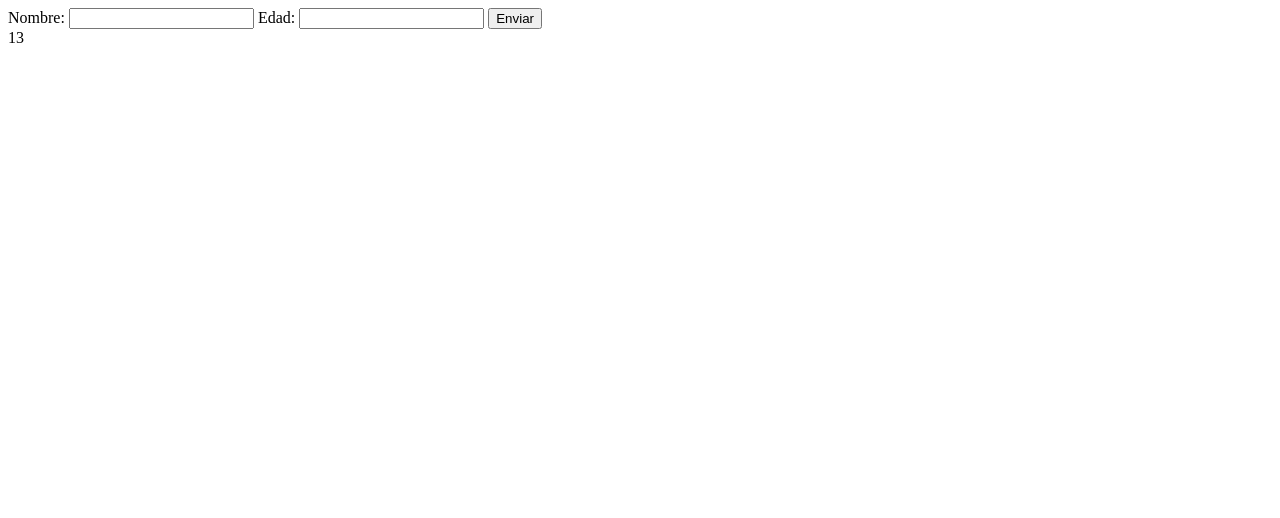
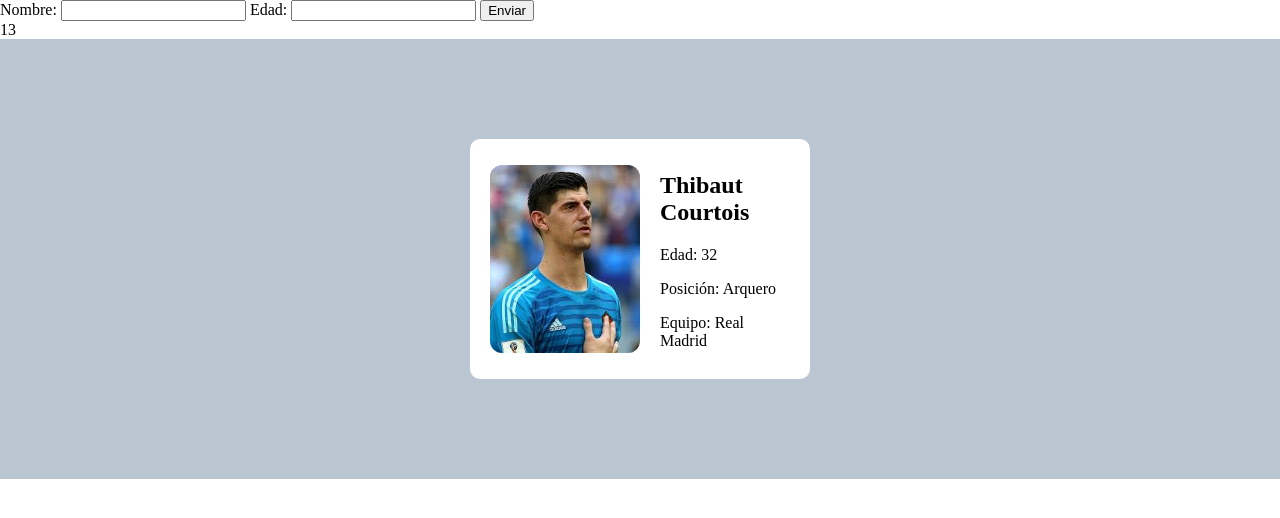
Before and after one commit to jeanpier22/Lenguajes-Ciclo2, a plain HTML site: page JS/index.html in a window 1280 px wide. Drawn offline with Linux system fonts and the light colour scheme.

Commit message:
JS - Sesión 2

```diff
--- /dev/null
+++ b/JS/diseño.js
@@ -0,0 +1,15 @@
+perfil = `
+        <div class="player-profile">
+            <img class="player-image" src="./img/courtois.jpeg" alt="">
+            <div class="player-info">
+                <h1 class="player-name">Thibaut Courtois</h1>
+                <p class="player-age">Edad: 32</p>
+                <p class="player-position">Posición: Arquero</p>
+                <p class="player-team">Equipo: Real Madrid</p>
+            </div>
+        </div>
+
+`;
+
+const profile = document.querySelector(".players");
+profile.innerHTML = perfil;
--- a/JS/index.css
+++ b/JS/index.css
@@ -0,0 +1,38 @@
+        /*<div class="player-profile">
+            <img class="player-image" src="./img/courtois.jpeg" alt="">
+            <div class="player-info">
+                <h1 class="player-name">Thibaut Courtois</h1>
+                <p class="player-age">Edad: 32</p>
+                <p class="player-position">Posición: Arquero</p>
+                <p class="player-team">Equipo: Real Madrid</p>
+            </div>
+        </div>*/
+body{
+    margin: 0;
+}
+
+.players{
+    background-color: rgb(186, 199, 210);
+    padding: 100px;
+    display: flex;
+    flex-wrap: wrap;
+    justify-content: center;
+    gap :20px;
+
+}
+.player-profile{
+    display: flex;
+    justify-content: center;
+    align-items: center;
+    background-color: white;
+    width: 300px;
+    height: 200px;
+    padding: 20px;
+    border-radius: 10px;
+    gap: 20px;
+}
+.player-image{
+    width: 150px;
+    border-radius: 12px;
+
+}
--- a/JS/index.html
+++ b/JS/index.html
@@ -7,7 +7,6 @@
     <link rel="stylesheet" href="./index.css">
 </head>
 <body>
-
 
     <form id="form">
         <label for="nombre">Nombre:</label>
@@ -21,6 +20,12 @@
     </form>
     <div id="resultado"></div>
 
+
+    <section class="players">
+
+    </section>
+
     <script src="./index.js"></script>
+    <script src="./diseño.js"></script>
 </body>
 </html>
--- a/JS/index.js
+++ b/JS/index.js
@@ -94,12 +94,56 @@ for(let i=0; i<=2; i++){
     console.log(alumnos[i]['nombre']);
 }
 
+
+
 var object = {
     nombre:"Juan",
     apellido: "Ancori"
 
 }
-for(let i in alumnos){
-    console.log("Mi nombre es:  " + alumnos[i].nombre);
+// Object - Clave - Valor
+for(let alumno in alumnos){
+    console.log("Mi nombre es:  " + alumnos[alumno].nombre);
+}
+console.log("===================");
 
+// Object - Array
+var frutas = ["manzana","pera","durazno"]
+for(let fruta of frutas){
+    console.log(fruta);
 }
+console.log("===================");
+
+// Object - Array
+var numeros = [1,1,1,1,1,1];
+numeros.forEach(function(numero){
+    result = numero *2 + 1;
+    console.log(result);
+
+});
+
+// Object - Array - Devuelve un array como resultado
+let result2 = numeros.map(num => num+4);
+console.log(result2);
+
+// Object - Array - Filtra y devuelve un array como resultado
+let result3 = numeros.filter(num2 => num2%2 == 0)
+console.log(result3);
+
+// Object - Array - Filtra y devuelve el primer elemento que cumpla la condición
+let result4 = numeros.find(num3 => num3%2 == 0)
+console.log(result4);
+
+// Object - Array - Reordena los valores dentro de un array
+let numeros3 = [2,3,1,7,9];
+console.log(numeros3);
+numeros3.sort();
+console.log(numeros3);
+
+
+// some y every
+
+let edades = [18, 20, 16];
+
+console.log(edades.some(num4 => num4>21))
+console.log(edades.every(num4 => num4>15))
```
Also changed, not shown: JS/img/courtois.jpeg (added), JS/img/lunin.jpeg (added).
